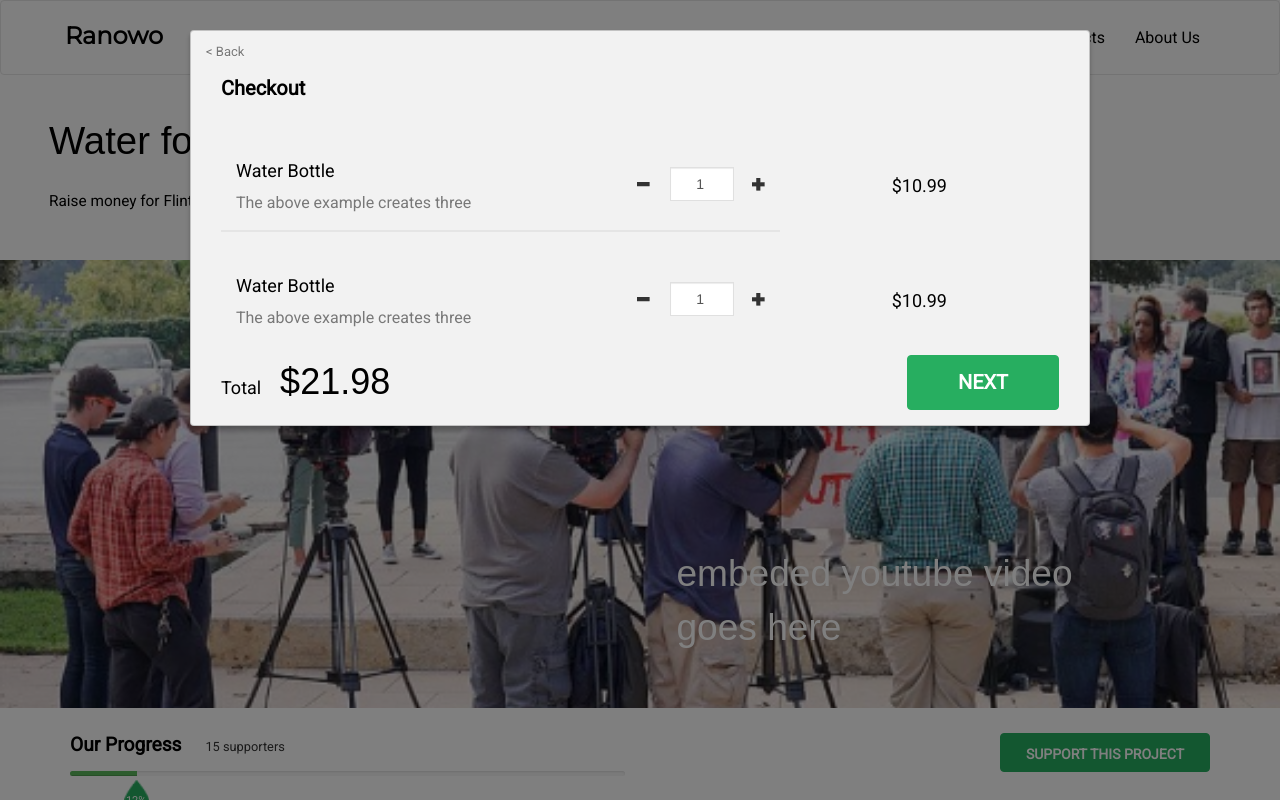
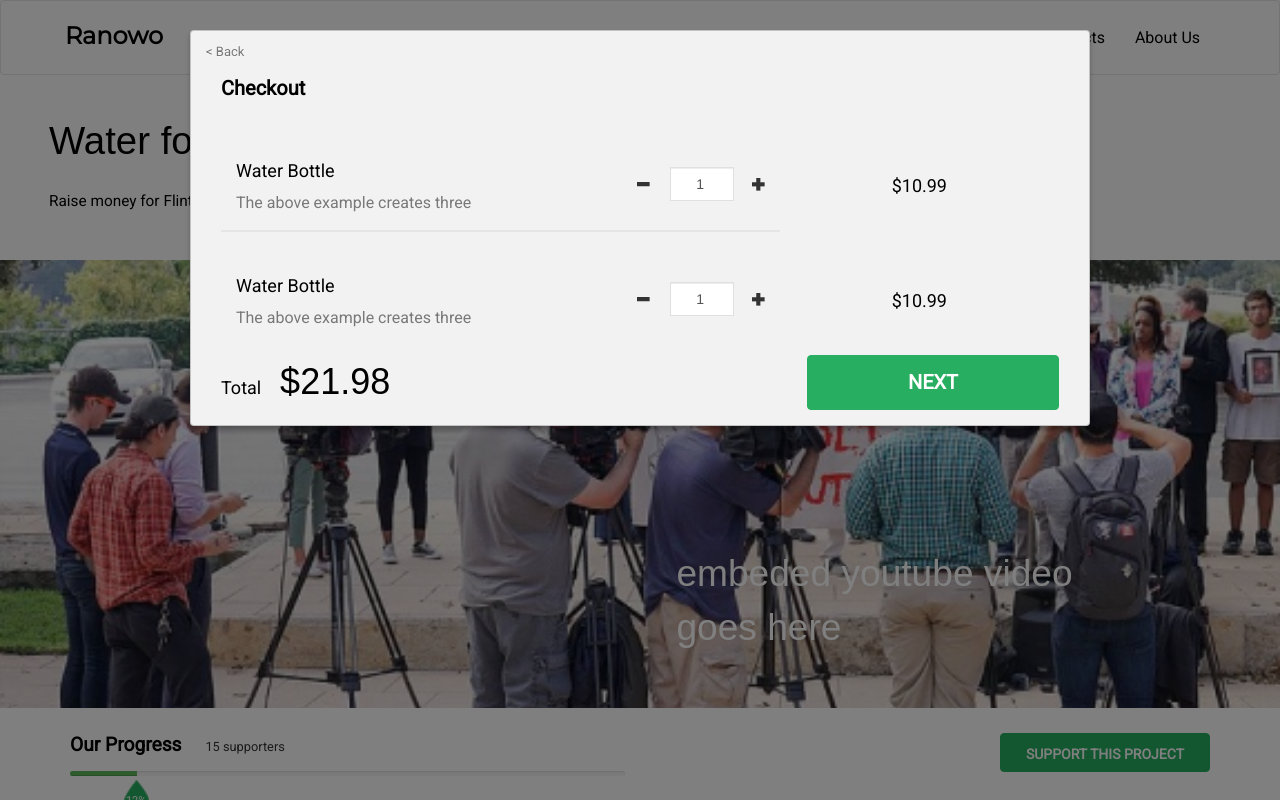
Before and after one commit to DmytroTsetsyk/Ranowo, a PHP site: page /campaign.html in a window 1280 px wide, after a click on "ADD". Run offline with PHP 8.4, Linux system fonts and the light colour scheme.

Commit message:
Changed buttons size

```diff
--- a/styles/main.css
+++ b/styles/main.css
@@ -1576,7 +1576,8 @@ color: #000000;
 	margin-top: 10px;
 }
 
-.info-form .modal-btn {
+.info-form .modal-btn,
+.second-step.modal-btn {
 	padding: 15px 100px 15px 100px;
 }
 /*
```
